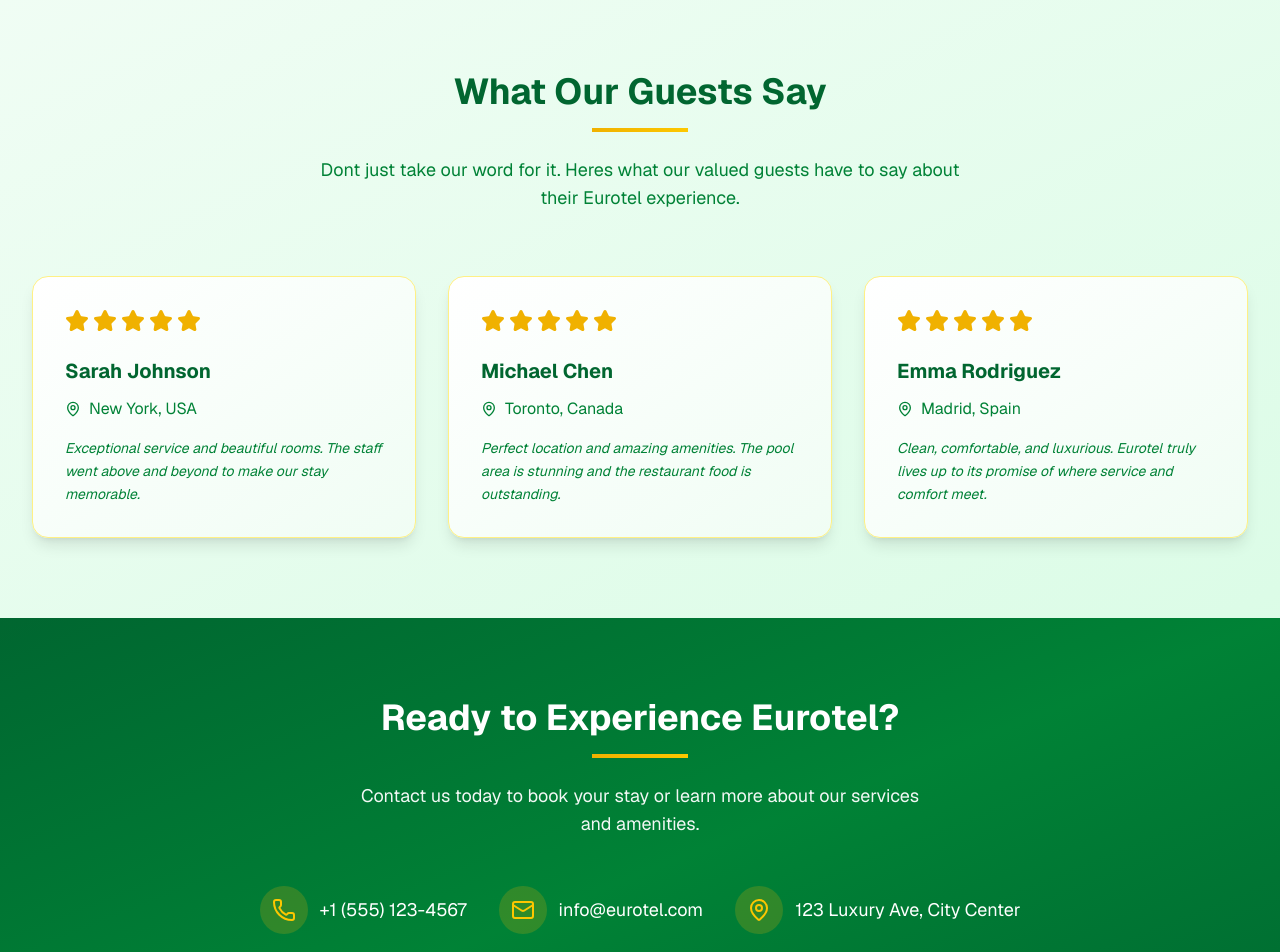
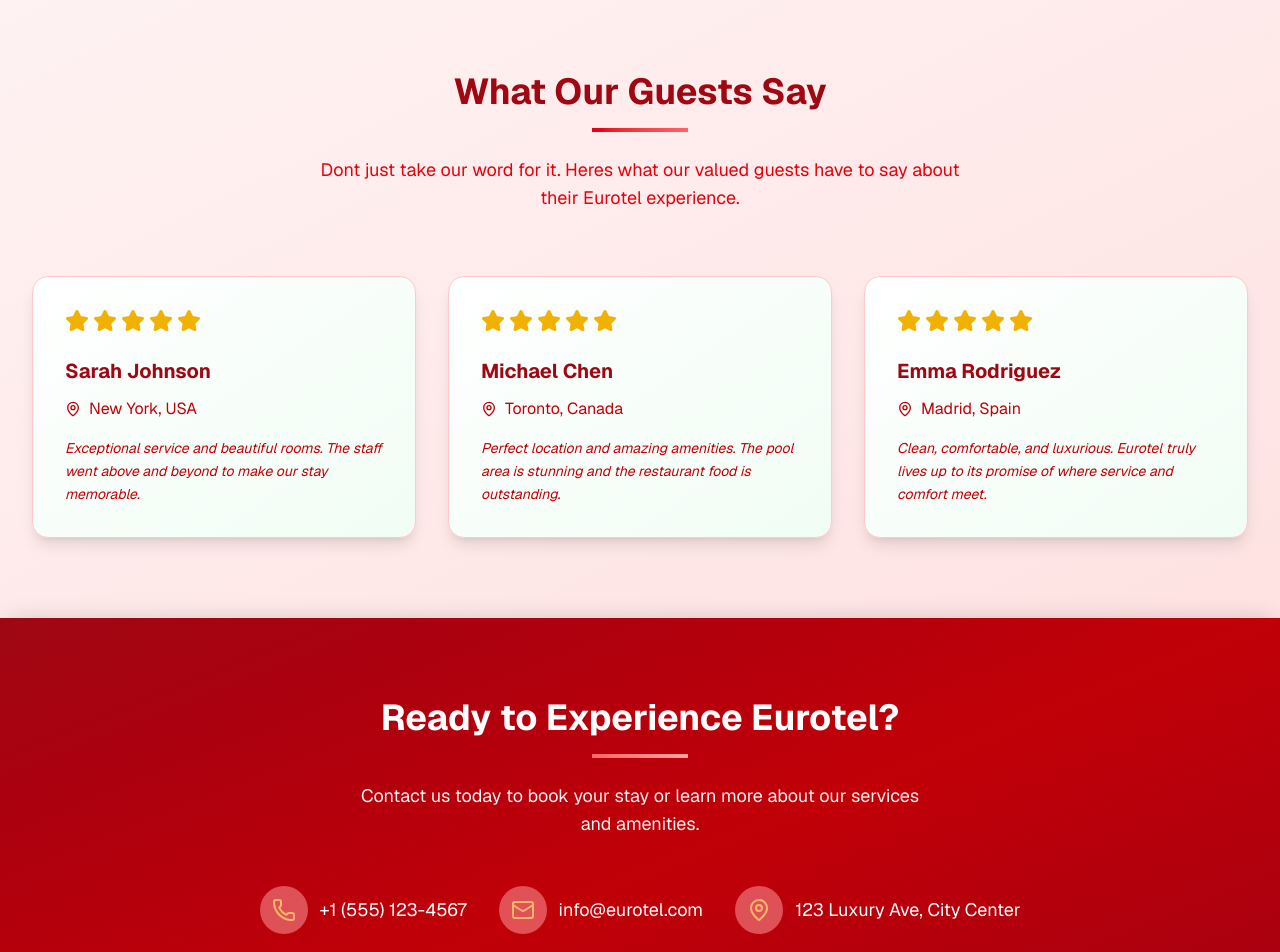
Before and after one commit to infinitecheirene/hotel-design, a Next.js app: page / in a window 1280 px wide. Shown: the part 2760-3712 px from the top of the page. Built offline with nearby package versions, Linux system fonts and the light colour scheme.

Commit message:
redesigned the cta section

```diff
--- a/components/home/contact-section.tsx
+++ b/components/home/contact-section.tsx
@@ -3,38 +3,39 @@ import { Phone, Mail, MapPin, ArrowRight } from "lucide-react"
 
 export default function ContactSection() {
   return (
-    <section className="py-20 text-white relative overflow-hidden bg-gradient-to-br from-green-800 via-green-700 to-green-800">
+    <section className="py-20 text-white relative overflow-hidden bg-gradient-to-br from-red-800 via-red-700 to-red-800"
+      style={{ boxShadow: '0 -9px 20px -9px rgba(0,0,0,0.15)' }}>
         <div className="absolute inset-0 bg-gradient-radial from-yellow-600/20 via-transparent to-transparent" />
           <div className="max-w-7xl mx-auto px-4 sm:px-6 lg:px-8 text-center relative z-10">
             <h2 className="text-3xl md:text-4xl font-bold mb-4 text-balance">Ready to Experience Eurotel?</h2>
-        <div className="w-24 h-1 mx-auto mb-6 bg-gradient-to-r from-yellow-500 to-yellow-400" />
+            <div className="w-24 h-1 mx-auto mb-6 bg-gradient-to-r from-red-400 to-red-300" />
             <p className="text-lg mb-12 text-pretty max-w-2xl mx-auto opacity-95">
               Contact us today to book your stay or learn more about our services and amenities.
             </p>
 
             <div className="flex flex-col sm:flex-row gap-8 justify-center items-center mb-12">
               <div className="flex items-center space-x-3">
-            <div className="w-12 h-12 rounded-full flex items-center justify-center bg-yellow-500/20">
-              <Phone className="w-6 h-6 text-yellow-400" />
+                <div className="w-12 h-12 rounded-full flex items-center justify-center bg-red-300/50">
+                  <Phone className="w-6 h-6 text-orange-300" />
                 </div>
                 <span className="text-lg">+1 (555) 123-4567</span>
               </div>
               <div className="flex items-center space-x-3">
-            <div className="w-12 h-12 rounded-full flex items-center justify-center bg-yellow-500/20">
-              <Mail className="w-6 h-6 text-yellow-400" />
+                <div className="w-12 h-12 rounded-full flex items-center justify-center bg-red-300/50">
+                  <Mail className="w-6 h-6 text-orange-300" />
                 </div>
                 <span className="text-lg">info@eurotel.com</span>
               </div>
               <div className="flex items-center space-x-3">
-            <div className="w-12 h-12 rounded-full flex items-center justify-center bg-yellow-500/20">
-              <MapPin className="w-6 h-6 text-yellow-400" />
+                <div className="w-12 h-12 rounded-full flex items-center justify-center bg-red-300/50">
+                  <MapPin className="w-6 h-6 text-orange-300" />
                 </div>
                 <span className="text-lg">123 Luxury Ave, City Center</span>
               </div>
             </div>
 
             <Link href="/rooms">
-          <button className="px-10 py-5 rounded-lg flex items-center justify-center mx-auto font-semibold text-lg transition-all duration-300 transform hover:scale-105 bg-yellow-500 text-green-900 shadow-xl hover:bg-yellow-400">
+              <button className="px-10 py-5 rounded-lg flex items-center justify-center mx-auto font-semibold text-lg transition-all duration-300 transform hover:scale-105 bg-red-400 text-red-900 shadow-xl hover:bg-red-700 hover:text-red-300 hover:border-red-400 hover:border-2">
                 Book Your Stay Today
                 <ArrowRight className="ml-3 w-5 h-5" />
               </button>
--- a/components/home/testimonials-section.tsx
+++ b/components/home/testimonials-section.tsx
@@ -25,12 +25,12 @@ export default function TestimonialsSection() {
   ]
 
   return (
-    <section className="py-20 bg-gradient-to-br from-green-50 to-green-100">
+    <section className="py-20 bg-gradient-to-br from-red-50 to-red-100">
       <div className="max-w-7xl mx-auto px-4 sm:px-6 lg:px-8">
         <div className="text-center mb-16">
-          <h2 className="text-3xl md:text-4xl font-bold mb-4 text-balance text-green-800">What Our Guests Say</h2>
-          <div className="w-24 h-1 mx-auto mb-6 bg-gradient-to-r from-yellow-500 to-yellow-400" />
-          <p className="text-lg max-w-2xl mx-auto text-pretty text-green-700">
+          <h2 className="text-3xl md:text-4xl font-bold mb-4 text-balance text-red-800">What Our Guests Say</h2>
+          <div className="w-24 h-1 mx-auto mb-6 bg-gradient-to-r from-red-600 to-red-400" />
+          <p className="text-lg max-w-2xl mx-auto text-pretty text-red-600">
             Dont just take our word for it. Heres what our valued guests have to say about their Eurotel experience.
           </p>
         </div>
@@ -39,19 +39,19 @@ export default function TestimonialsSection() {
           {testimonials.map((testimonial, index) => (
             <div
               key={index}
-              className="p-8 rounded-2xl h-full transition-all duration-300 hover:scale-105 bg-gradient-to-br from-white to-green-50 shadow-lg border border-yellow-200"
+              className="p-8 rounded-2xl h-full transition-all duration-300 hover:scale-105 bg-gradient-to-br from-white to-green-50 shadow-lg border border-red-200"
             >
               <div className="flex items-center space-x-1 mb-6">
                 {[...Array(testimonial.rating)].map((_, i) => (
                   <Star key={i} className="w-6 h-6 fill-current text-yellow-500" />
                 ))}
               </div>
-              <h4 className="text-xl font-bold mb-3 text-green-800">{testimonial.name}</h4>
-              <div className="flex items-center mb-4 text-green-700">
+              <h4 className="text-xl font-bold mb-3 text-red-800">{testimonial.name}</h4>
+              <div className="flex items-center mb-4 text-red-700">
                 <MapPin className="w-4 h-4 mr-2" />
                 {testimonial.location}
               </div>
-              <p className="text-sm italic leading-relaxed text-green-700">{testimonial.comment}</p>
+              <p className="text-sm italic leading-relaxed text-red-700">{testimonial.comment}</p>
             </div>
           ))}
         </div>
--- a/package.json
+++ b/package.json
@@ -54,6 +54,7 @@
     "react-resizable-panels": "^3.0.6",
     "recharts": "^2.15.4",
     "sonner": "^2.0.7",
+    "swiper": "^12.0.3",
     "tailwind-merge": "^3.3.1",
     "vaul": "^1.1.2",
     "zod": "^4.1.8"
@@ -65,6 +66,7 @@
     "@types/node": "^20",
     "@types/react": "^19",
     "@types/react-dom": "^19",
+    "@types/swiper": "^5.4.3",
     "autoprefixer": "^10.4.22",
     "eslint": "^9",
     "eslint-config-next": "15.5.3",
```
Also changed, not shown: 1 other file (tests, documents, lock files or other folders). Lines whose indentation alone changed are shown as unchanged.
